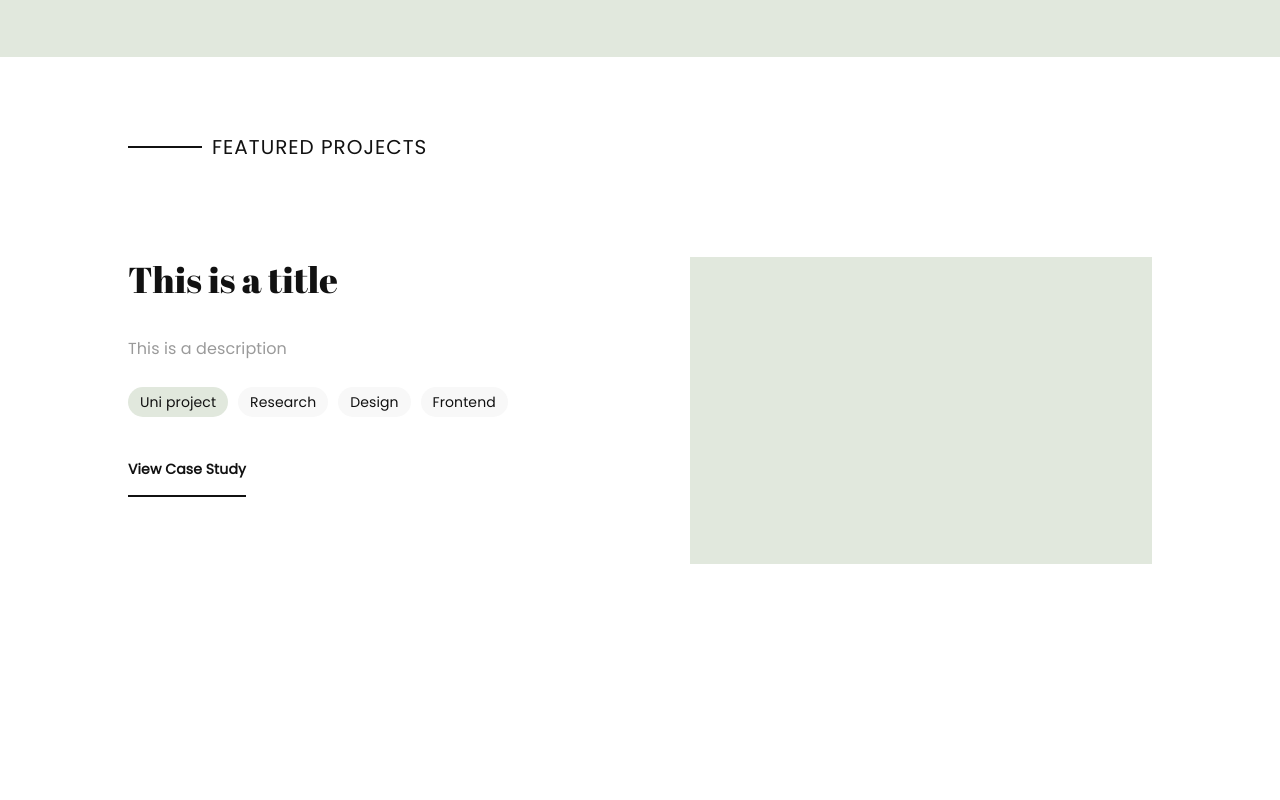
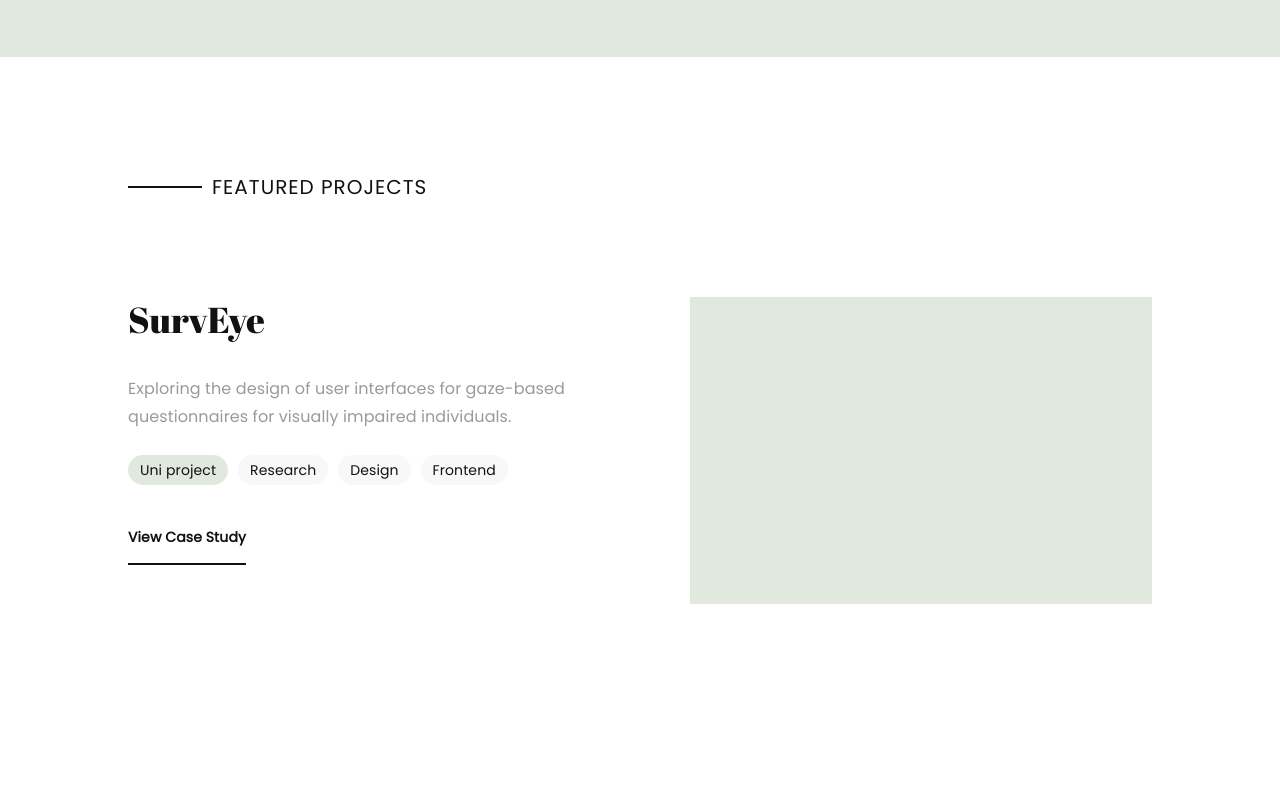
Before and after one commit to catherinekago/catherinekago.github.io, a React (Create React App) app in the folder ux-portfolio/: page /#/ in a window 1280 px wide. Shown: the part 740-1540 px from the top of the page. Before the commit the page ends 1404 px from the top, so only its background shows below. Built offline with nearby package versions, Linux system fonts and the light colour scheme.

Commit message:
Add go-to-work scroll functionality

```diff
--- a/ux-portfolio/package.json
+++ b/ux-portfolio/package.json
@@ -39,6 +39,7 @@
     "react-dom": "^18.2.0",
     "react-router-dom": "^6.9.0",
     "react-scripts": "5.0.1",
+    "react-scroll-into-view": "^1.12.0",
     "sass": "^1.59.3",
     "web-vitals": "^2.1.4"
   }
--- a/ux-portfolio/src/components/Hero.jsx
+++ b/ux-portfolio/src/components/Hero.jsx
@@ -1,14 +1,18 @@
 import React from 'react'
 import './Hero.scss';
+import ScrollIntoView from 'react-scroll-into-view'
 
 const Hero = () => {
+
     return (
         <>
       <div id="hero-container">
       <div id="hero-text-container">
         <h1>Hi, I'm Kathrin.</h1>
         <p  class='title-large'>Designer and developer with a passion for inclusive and assistive technologies. Currently, I am facilitating climate action at <b>ClimatePartner</b>.</p>
-        <button class="button-large">View my work</button>
+        <ScrollIntoView selector="#portfolio-main-container">
+        <button className="button-large">View my work</button>
+        </ScrollIntoView>
         </div>
     </div>
     </>
--- a/ux-portfolio/src/components/Section.jsx
+++ b/ux-portfolio/src/components/Section.jsx
@@ -1,14 +1,18 @@
 import React from 'react'
 import './Section.scss';
 
-const Section = ({ text }) => {
-  return (
+class Section extends React.Component {
+
+  render() {
+      return (
     <>
       <div class="section-container" >
         <div class="section-line"></div>
-        <p class="section-text">{text}</p>
+        <p class="section-text">{this.props.text}</p>
       </div>
     </>
   )
 }
+};
+
 export default Section
--- a/ux-portfolio/src/content.json
+++ b/ux-portfolio/src/content.json
@@ -23,6 +23,18 @@
                     "Concept",
                     "Design"
                 ]
+            },
+
+            {
+                "title": "Tactile Sliders",
+                "description": "Exploring the design of touchscreen sliders for visually impaired individuals.",
+                "button": "View Case Study",
+                "projectType": "Uni project",
+                "chips": [
+                    "Research",
+                    "Design",
+                    "Frontend"
+                ]
             }
         ]
     }
--- a/ux-portfolio/src/pages/Portfolio.jsx
+++ b/ux-portfolio/src/pages/Portfolio.jsx
@@ -2,21 +2,25 @@
 import Hero from '../components/Hero';
 import Section from '../components/Section';
 import ProjectTeaser from '../components/ProjectTeaser';
+import './Portfolio.scss'
 
-class Portfolio extends React.Component {
-    render() {
-        return (
-            <>
-                <Hero />
-                <div class="main-container">
+const Portfolio = () => {
+
+    let featuredProjects = require('../content.json').portfolio.featuredProjects;
+
+    return (
+        <>
+            <Hero />
+            <div id="portfolio-main-container" class="main-container">
                 <Section text="Featured projects" />
-                <ProjectTeaser projectType="Uni project" chips={["Research", "Design", "Frontend"]} teaserType="project-featured" textPosition="text-left" title="This is a title" description="This is a description" button="View Case Study"/>
-                </div>
+                {featuredProjects.map((project, index) => (
+                    <ProjectTeaser teaserType="project-featured" textPosition={index % 2 === 0 ? "text-left" : "text-right"} title={project.title} description={project.description} button={project.button} projectType={project.projectType} chips={project.chips} />
+                ))}
 
-            </>
-        );
-    }
+            </div>
 
+        </>
+    );
 }
 
 export default Portfolio;
--- /dev/null
+++ b/ux-portfolio/src/pages/Portfolio.scss
@@ -0,0 +1,3 @@
+#portfolio-main-container {
+    padding-top: 40px;
+}
```
Also changed, not shown: 2 other files (tests, documents, lock files or other folders).
